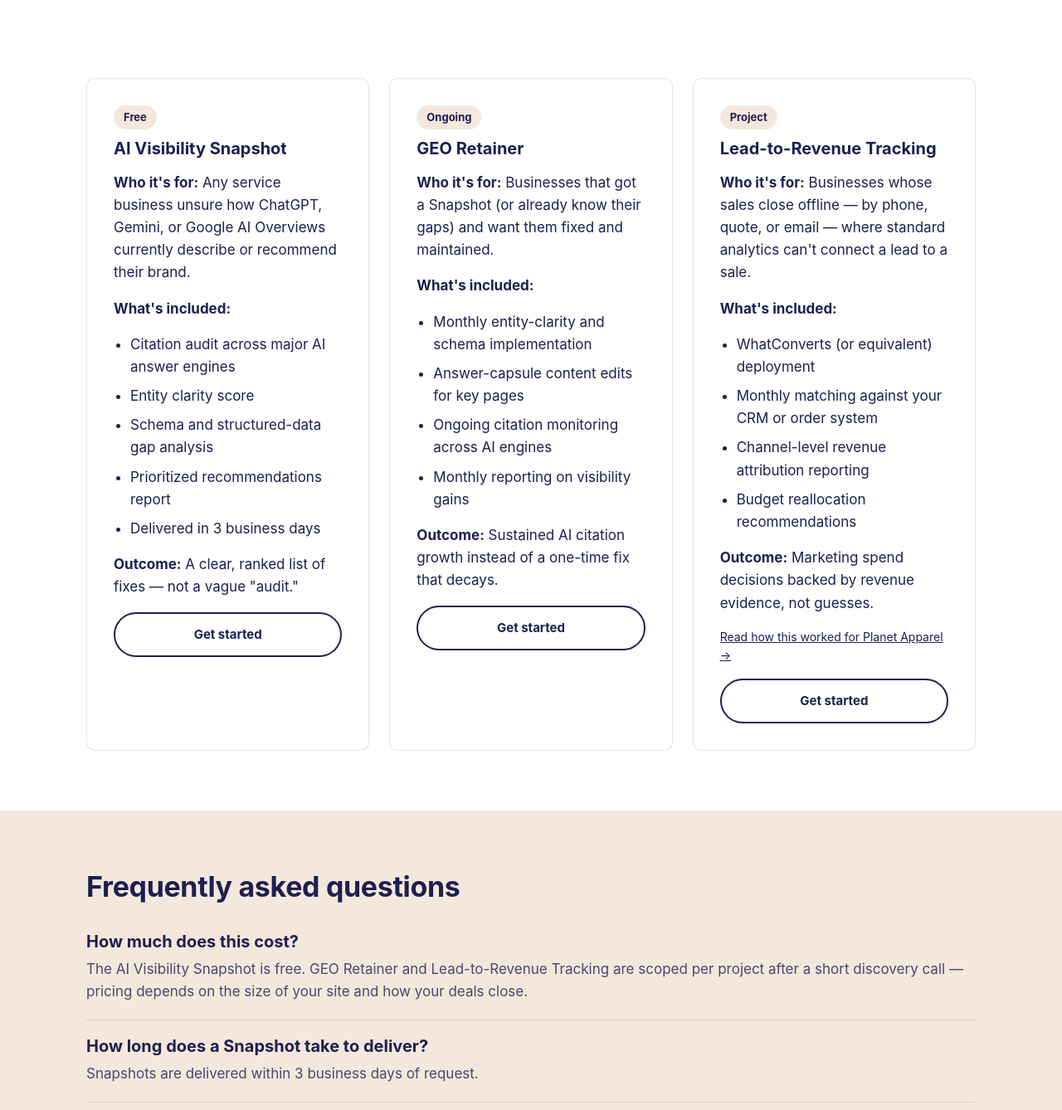
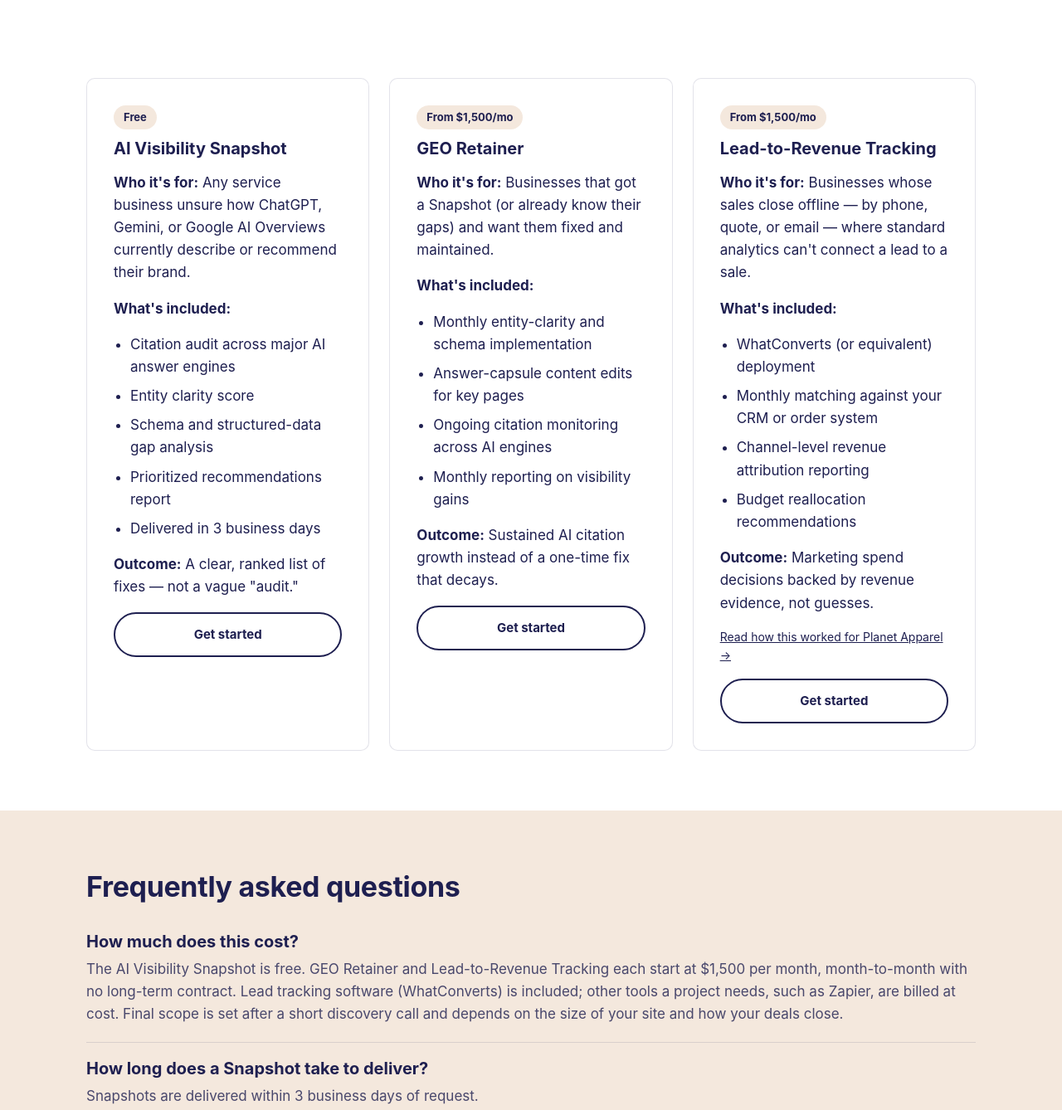
Before and after one commit to jbhafner/brianhafner-com, an Eleventy site: page src/services/index.njk in a window 1280 px wide. Shown: the part 440-1778 px from the top of the page at 83% size. Built offline with nearby package versions, Linux system fonts and the light colour scheme; Eleventy itself is replaced by a stand-in of ours; files that its build step writes are made by us from their sources.

Commit message:
add minimum pricing

```diff
--- a/src/services/index.njk
+++ b/src/services/index.njk
@@ -1,7 +1,7 @@
 ---
 layout: base.njk
 title: "AI Visibility, GEO & Attribution Services | Brian Hafner"
-description: "Three services from Brian Hafner Tech: AI Visibility Snapshot audits, ongoing GEO retainers, and lead-to-revenue attribution setup for service businesses."
+description: "Three services from Brian Hafner Tech: a free AI Visibility Snapshot, plus month-to-month GEO and lead-to-revenue attribution work for service businesses, from $1,500/mo."
 ---
 <section class="hero" style="padding-bottom:0;">
     <div class="wrap">
@@ -32,7 +32,7 @@ description: "Three services from Brian Hafner Tech: AI Visibility Snapshot audi
         </div>
 
         <div class="card">
-          <span class="price-tag">Ongoing</span>
+          <span class="price-tag">From $1,500/mo</span>
           <h3>GEO Retainer</h3>
           <p><strong>Who it's for:</strong> Businesses that got a Snapshot (or already know their gaps) and want them fixed and maintained.</p>
           <p><strong>What's included:</strong></p>
@@ -47,7 +47,7 @@ description: "Three services from Brian Hafner Tech: AI Visibility Snapshot audi
         </div>
 
         <div class="card">
-          <span class="price-tag">Project</span>
+          <span class="price-tag">From $1,500/mo</span>
           <h3>Lead-to-Revenue Tracking</h3>
           <p><strong>Who it's for:</strong> Businesses whose sales close offline — by phone, quote, or email — where standard analytics can't connect a lead to a sale.</p>
           <p><strong>What's included:</strong></p>
@@ -72,7 +72,7 @@ description: "Three services from Brian Hafner Tech: AI Visibility Snapshot audi
 
       <div class="faq-item">
         <h3>How much does this cost?</h3>
-        <p>The AI Visibility Snapshot is free. GEO Retainer and Lead-to-Revenue Tracking are scoped per project after a short discovery call — pricing depends on the size of your site and how your deals close.</p>
+        <p>The AI Visibility Snapshot is free. GEO Retainer and Lead-to-Revenue Tracking each start at $1,500 per month, month-to-month with no long-term contract. Lead tracking software (WhatConverts) is included; other tools a project needs, such as Zapier, are billed at cost. Final scope is set after a short discovery call and depends on the size of your site and how your deals close.</p>
       </div>
       <div class="faq-item">
         <h3>How long does a Snapshot take to deliver?</h3>
@@ -142,7 +142,7 @@ description: "Three services from Brian Hafner Tech: AI Visibility Snapshot audi
         {
           "@type": "Question",
           "name": "How much does this cost?",
-          "acceptedAnswer": { "@type": "Answer", "text": "The AI Visibility Snapshot is free. GEO Retainer and Lead-to-Revenue Tracking are scoped per project after a short discovery call — pricing depends on the size of your site and how deals close." }
+          "acceptedAnswer": { "@type": "Answer", "text": "The AI Visibility Snapshot is free. GEO Retainer and Lead-to-Revenue Tracking each start at $1,500 per month, month-to-month with no long-term contract. Lead tracking software (WhatConverts) is included; other tools a project needs, such as Zapier, are billed at cost. Final scope is set after a short discovery call and depends on the size of your site and how your deals close." }
         },
         {
           "@type": "Question",
```
